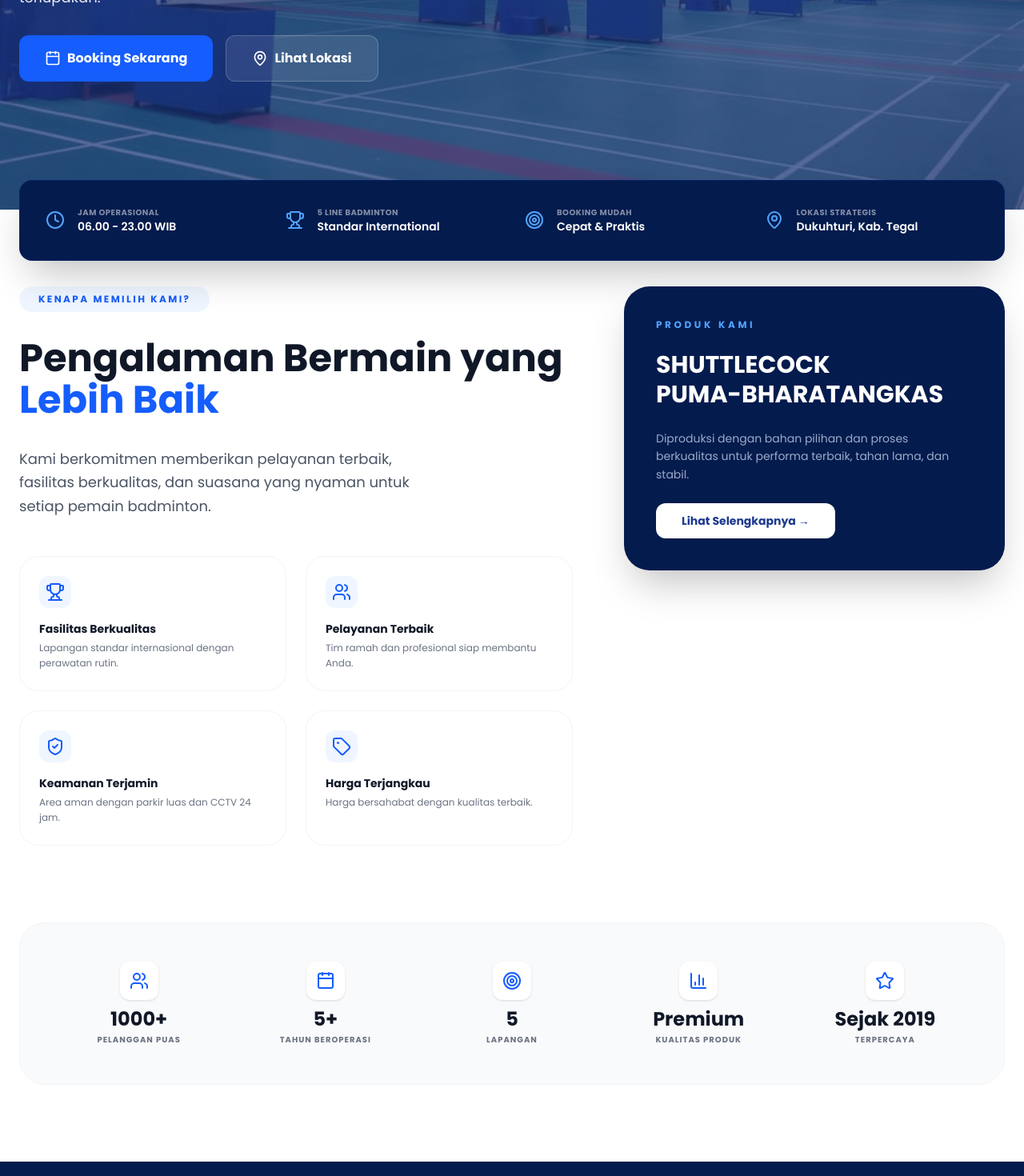
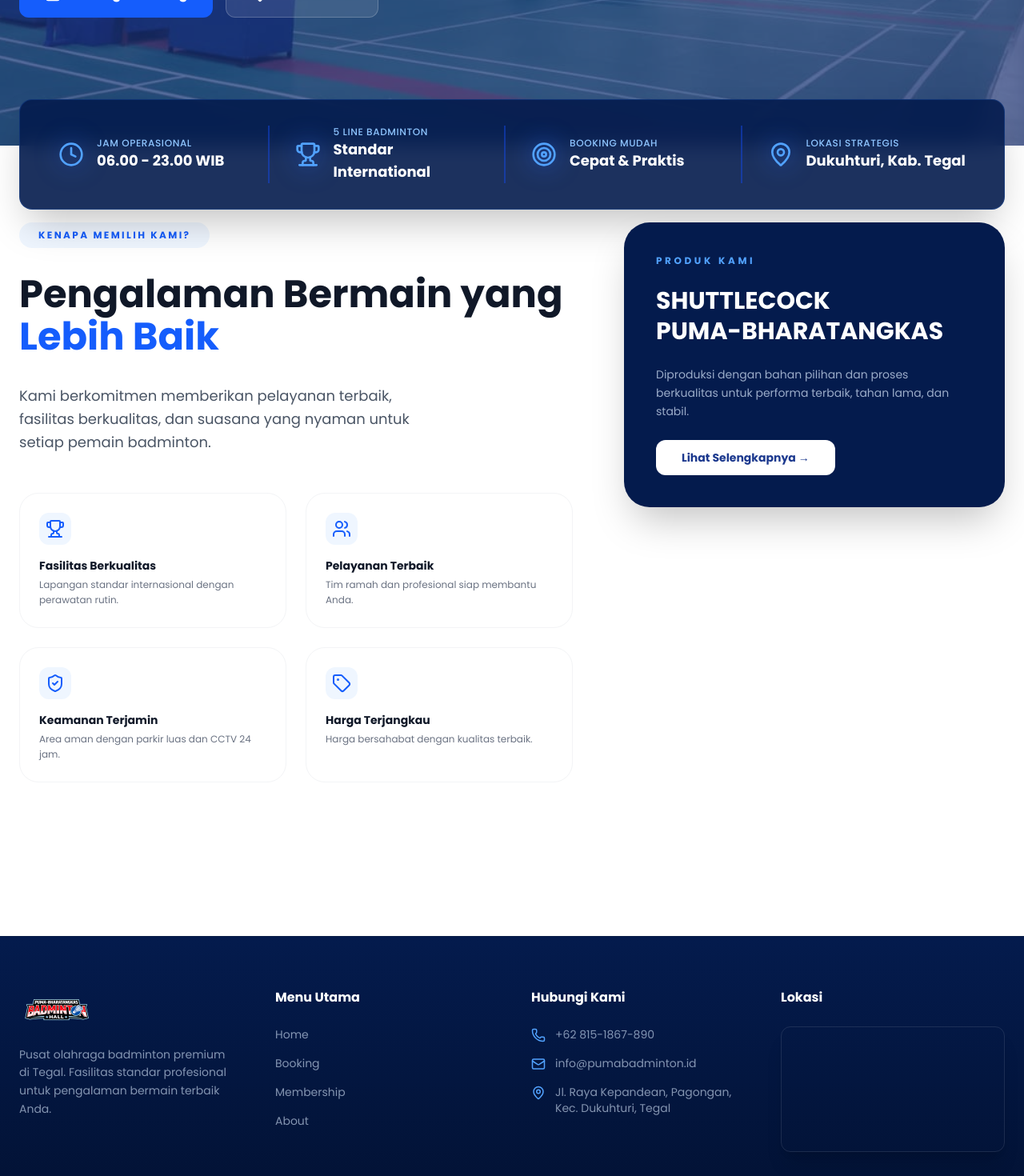
Before and after one commit to tya01-ux/PPM-_-Puma-Badminton-Hall, a React (Vite) app: page / in a window 1280 px wide. Shown: the part 620-2090 px from the top of the page at 80% size. Built offline with nearby package versions, Linux system fonts and the light colour scheme; grey boxes are pictures that could not be loaded.

Commit message:
Perbaikan Visual

```diff
--- a/src/components/Features.tsx
+++ b/src/components/Features.tsx
@@ -1,4 +1,4 @@
-import { Trophy, Users, ShieldCheck, Tag, Target, Calendar, BarChart3, Star } from "lucide-react";
+import { Trophy, Users, ShieldCheck, Tag } from "lucide-react";
 
 export const Features = () => {
   return (
@@ -45,14 +45,15 @@
           </div>
         </div>
 
-        {/* Stats Bar */}
+        {/*
+        Stats Bar
         <div className="bg-gray-50 rounded-[2rem] p-10 md:p-12 grid grid-cols-2 md:grid-cols-3 lg:grid-cols-5 gap-8 border border-gray-100">
           <StatItem label="Pelanggan Puas" value="1000+" icon={<Users />} />
           <StatItem label="Tahun Beroperasi" value="5+" icon={<Calendar />} />
           <StatItem label="Lapangan" value="5" icon={<Target />} />
           <StatItem label="Kualitas Produk" value="Premium" icon={<BarChart3 />} />
           <StatItem label="Terpercaya" value="Sejak 2019" icon={<Star />} />
-        </div>
+        </div> */}
       </div>
     </section>
   );
@@ -66,12 +67,12 @@
   </div>
 );
 
-const StatItem = ({ label, value, icon }: { label: string, value: string, icon: any }) => (
-  <div className="flex flex-col items-center justify-center text-center space-y-2">
-    <div className="text-blue-600 bg-white p-3 rounded-xl shadow-sm">{icon}</div>
-    <div className="space-y-0.5">
-      <p className="text-2xl font-black text-gray-900">{value}</p>
-      <p className="text-gray-500 text-[10px] uppercase tracking-[0.1em] font-bold">{label}</p>
-    </div>
-  </div>
-);
+// const StatItem = ({ label, value, icon }: { label: string, value: string, icon: any }) => (
+//   <div className="flex flex-col items-center justify-center text-center space-y-2">
+//     <div className="text-blue-600 bg-white p-3 rounded-xl shadow-sm">{icon}</div>
+//     <div className="space-y-0.5">
+//       <p className="text-2xl font-black text-gray-900">{value}</p>
+//       <p className="text-gray-500 text-[10px] uppercase tracking-[0.1em] font-bold">{label}</p>
+//     </div>
+//   </div>
+// );
--- a/src/components/Hero.tsx
+++ b/src/components/Hero.tsx
@@ -15,23 +15,23 @@
       <div className="absolute inset-0 bg-blue-900/60" />
 
       {/* Konten Utama */}
-<div className="relative w-full max-w-7xl mx-auto px-6 mb-16">
-  <div className="max-w-3xl"> {/* Ditingkatkan sedikit agar lebih fleksibel */}
+    <div className="relative w-full max-w-7xl mx-auto px-6 mb-16">
+      <div className="max-w-3xl"> {/* Ditingkatkan sedikit agar lebih fleksibel */}
 
-    {/* WELCOME - Tetap dengan efek menyala */}
+    {/* WELCOME */}
     <div className="inline-block bg-blue-600/20 backdrop-blur-md border border-blue-400 shadow-[0_0_15px_rgba(59,130,246,0.5)] px-6 py-2 rounded-full mb-6">
       <p className="text-white font-bold uppercase tracking-[0.2em] text-xs drop-shadow-md">
         Welcome To
       </p>
     </div>
 
-    {/* Judul Utama - Dibuat 2 baris dengan memaksa agar tidak terpisah */}
+    {/* Judul Utama */}
     <h1 className="text-4xl md:text-7xl font-bold leading-[1.1] mb-6">
-      PUMA-BHARATANGKAS <br />
-      <span className="text-blue-400 whitespace-nowrap">BADMINTON HALL</span>
+      <span className="block whitespace-nowrap">PUMA-BHARATANGKAS</span>
+      <span className="block whitespace-nowrap text-blue-500">BADMINTON HALL</span>
     </h1>
 
-    {/* Garis Dekoratif - Lebih terang dan tipis */}
+    {/* Garis Dekorasi */}
     <div className="w-20 h-[3px] bg-blue-400 shadow-[0_0_10px_rgba(96,165,250,0.8)] mb-8" />
 
     <p className="text-lg text-white/90 mb-8 leading-relaxed max-w-lg">
@@ -50,26 +50,32 @@
   </div>
 </div>
 
-      {/* Info Bar - Melayang di tengah */}
-      {/* Menggunakan left-0 dan right-0 dengan mx-auto agar kartu benar-benar di tengah */}
-      <div className="absolute -bottom-16 w-full px-6 left-0 right-0">
-        <div className="max-w-7xl mx-auto bg-[#041B4D] py-8 px-8 rounded-2xl shadow-2xl grid grid-cols-2 md:grid-cols-4 gap-8 border border-blue-800/20">
-          <InfoItem icon={<Clock />} title="JAM OPERASIONAL" desc="06.00 - 23.00 WIB" />
-          <InfoItem icon={<Trophy />} title="5 LINE BADMINTON" desc="Standar International" />
-          <InfoItem icon={<Target />} title="BOOKING MUDAH" desc="Cepat & Praktis" />
-          <InfoItem icon={<MapPin />} title="LOKASI STRATEGIS" desc="Dukuhturi, Kab. Tegal" />
+      {/* Info Bar*/}
+      <div className="absolute -bottom-20 w-full px-6 left-0 right-0">
+        <div className="max-w-7xl mx-auto bg-[#041B4D]/90 backdrop-blur-md py-8 px-8 rounded-2xl
+         shadow-2xl grid grid-cols-2 md:grid-cols-4 gap-4 border border-blue-500/20 divide-x divide-blue-800/50">
+          <InfoItem icon={<Clock size={32} />} title="JAM OPERASIONAL" desc="06.00 - 23.00 WIB" />
+          <InfoItem icon={<Trophy size={32} />} title="5 LINE BADMINTON" desc="Standar International" />
+          <InfoItem icon={<Target size={32} />} title="BOOKING MUDAH" desc="Cepat & Praktis" />
+          <InfoItem icon={<MapPin size={32} />} title="LOKASI STRATEGIS" desc="Dukuhturi, Kab. Tegal" />
         </div>
       </div>
     </section>
   );
 };
 
-const InfoItem = ({ icon, title, desc }: { icon: any, title: string, desc: string }) => (
-  <div className="flex items-center gap-4">
-    <div className="text-blue-400">{icon}</div>
+const InfoItem = ({ icon, title, desc }: { icon: React.ReactNode, title: string, desc: string }) => (
+  // 1. Line dipertebal dengan border-r-2 dan warna lebih kontras (blue-700)
+  <div className="flex items-center gap-4 px-4 border-r-2 border-blue-700/50 last:border-0">
+
+    {/* 2. Glow Berlapis: Inti Biru Cerah (5px) + Aura Biru Neon (15px) */}
+    <div className="text-blue-400 drop-shadow-[0_0_5px_rgba(56,189,248,1)] drop-shadow-[0_0_15px_rgba(37,99,235,0.8)]">
+      {icon}
+    </div>
+
     <div>
-      <p className="text-[10px] font-bold text-white/50 uppercase tracking-wider">{title}</p>
-      <p className="text-sm font-semibold">{desc}</p>
+      <p className="text-[10px] md:text-xs text-blue-300 font-medium tracking-wider">{title}</p>
+      <p className="text-sm md:text-lg font-bold text-white">{desc}</p>
     </div>
   </div>
 );
```
